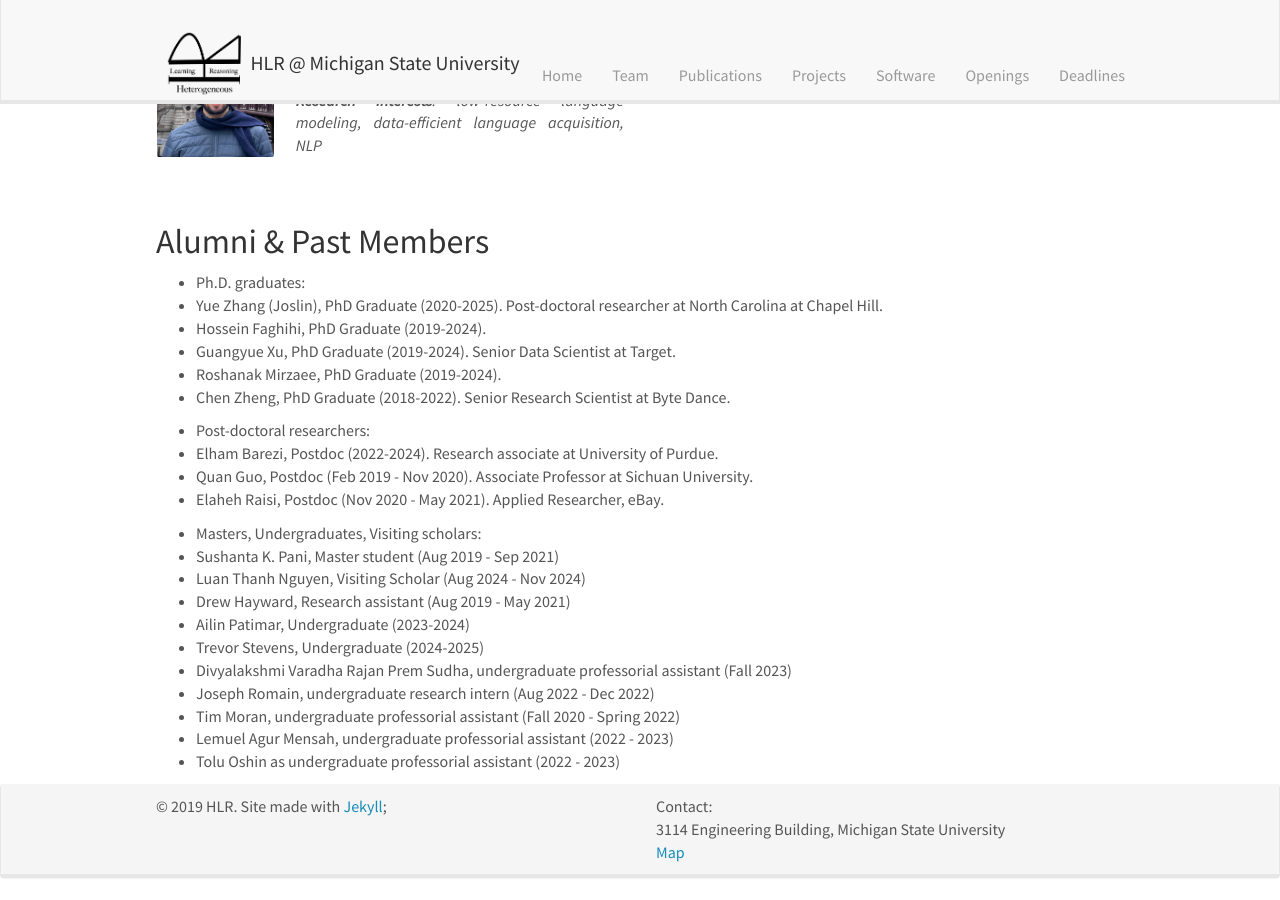
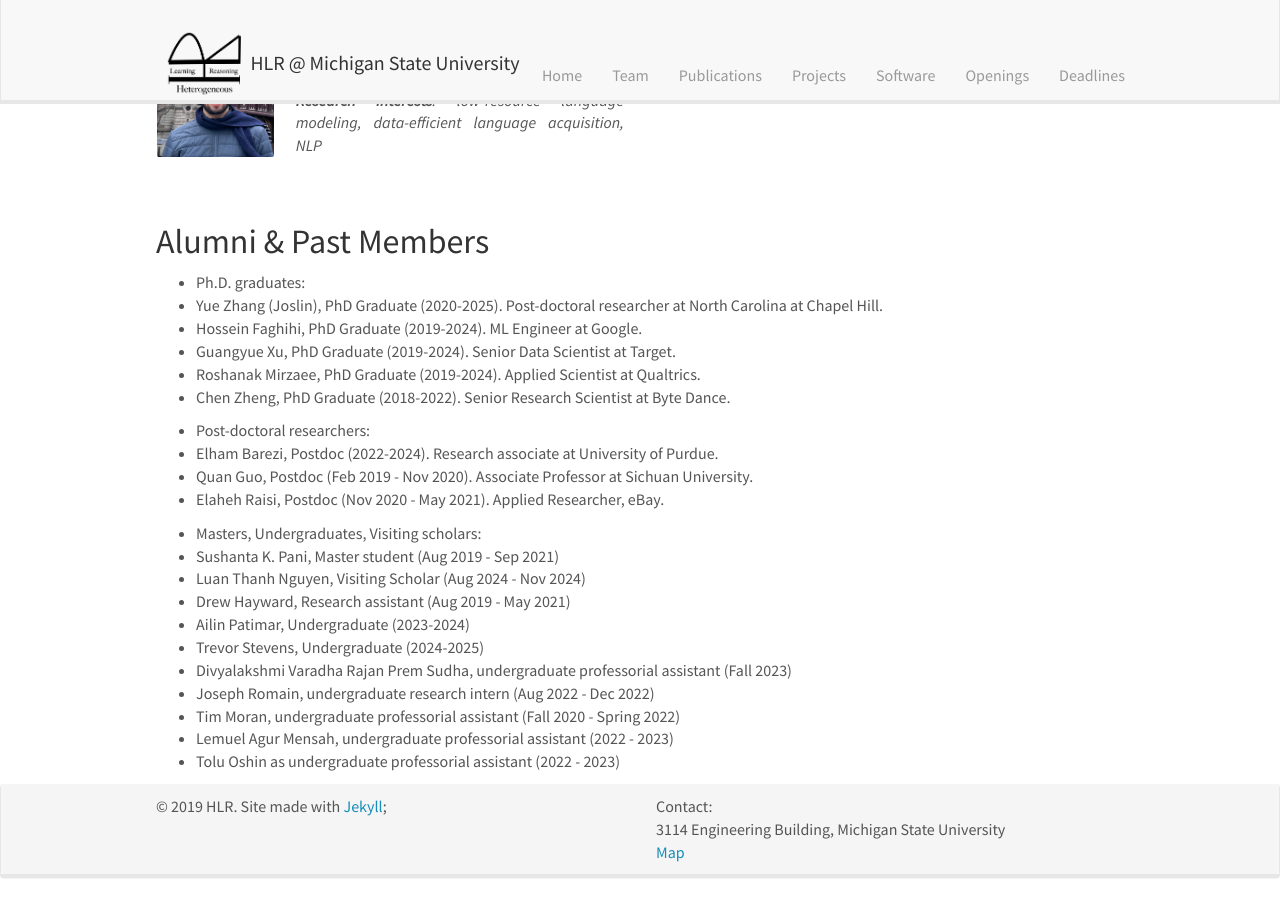
Before and after one commit to HLR/HLR.github.io, a Jekyll site: the page built from _pages/team.md, in a window 1280 px wide and 900 px high, scrolled down 1783 px. Built offline with Jekyll 4.4.1, drawn with Linux system fonts in a browser that asks for light colours; nearby versions of some CDN libraries.

```diff
--- a/_pages/team.md
+++ b/_pages/team.md
@@ -103,9 +103,9 @@
 ## Alumni & Past Members
 - Ph.D. graduates:
 - Yue Zhang (Joslin), PhD Graduate (2020-2025). Post-doctoral researcher at North Carolina at Chapel Hill.
-- Hossein Faghihi, PhD Graduate (2019-2024).
+- Hossein Faghihi, PhD Graduate (2019-2024). ML Engineer at Google.
 - Guangyue Xu, PhD Graduate (2019-2024). Senior Data Scientist at Target.
-- Roshanak Mirzaee, PhD Graduate (2019-2024).
+- Roshanak Mirzaee, PhD Graduate (2019-2024). Applied Scientist at Qualtrics.
 - Chen Zheng, PhD Graduate (2018-2022). Senior Research Scientist at Byte Dance.
 
 - Post-doctoral researchers:
```
